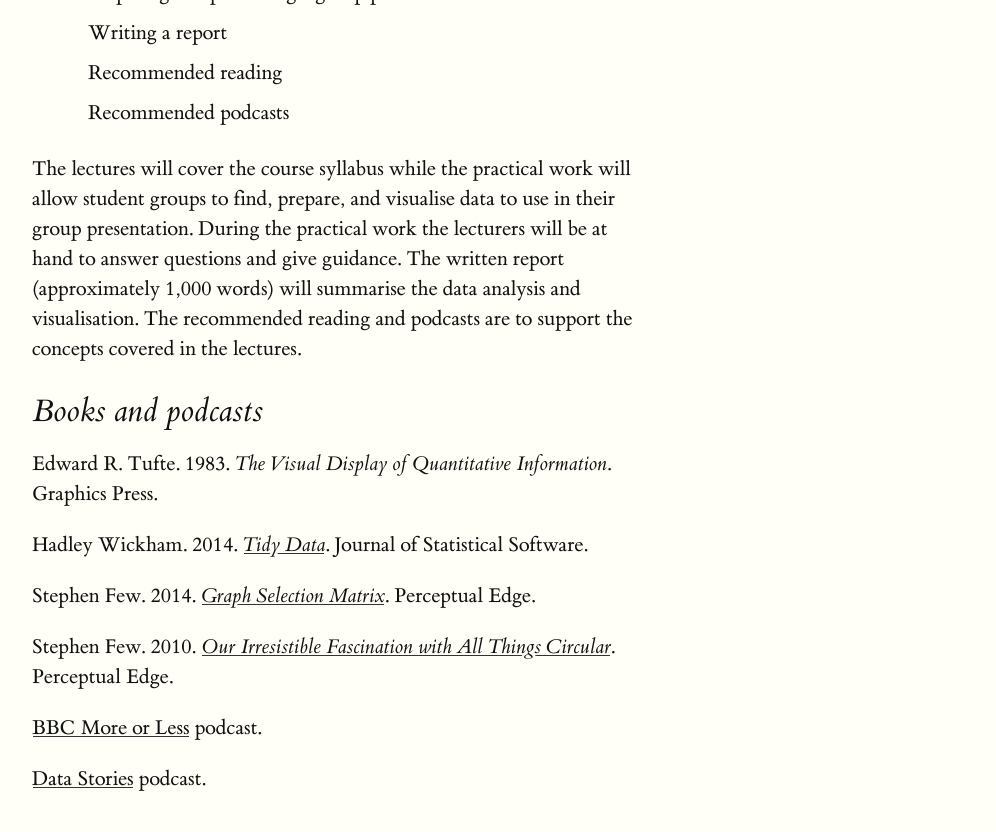
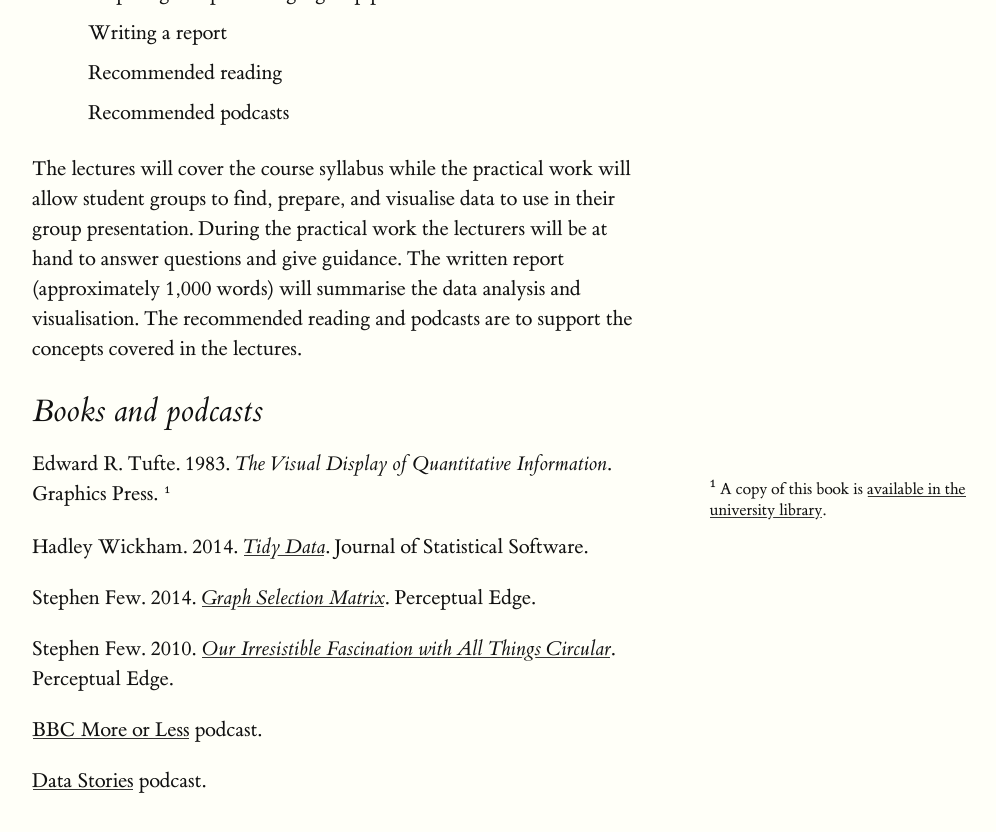
Before and after one commit to flother/data-acq-viz, a Jekyll site: the page built from index.md, in a window 1280 px wide and 900 px high, scrolled down 3722 px. Shown: the top 832 px of the window, without its empty margins (128-1124 px from the left). Built offline with Jekyll 4.4.1, drawn with Linux system fonts in a browser that asks for light colours.

Commit message:
Add note about availability of Tufte book

```diff
--- a/index.md
+++ b/index.md
@@ -114,6 +114,9 @@ The lectures will cover the course syllabus while the practical work will allow
 ## Books and podcasts
 
 Edward R. Tufte. 1983. *The Visual Display of Quantitative Information*. Graphics Press.
+<label for="sn-bookcopy" class="margin-toggle sidenote-number"></label>
+<input type="checkbox" id="sn-bookcopy" class="margin-toggle"/>
+<span class="sidenote">A copy of this book is <a href="http://leitir.is/primo_library/libweb/action/display.do?fn=search&recIds=ICE01_PRIMO001356766&tabs=locationsTab">available in the university library</a>.</span>
 
 Hadley Wickham. 2014. [*Tidy Data*] [ref1]. Journal of Statistical Software.
 
```
